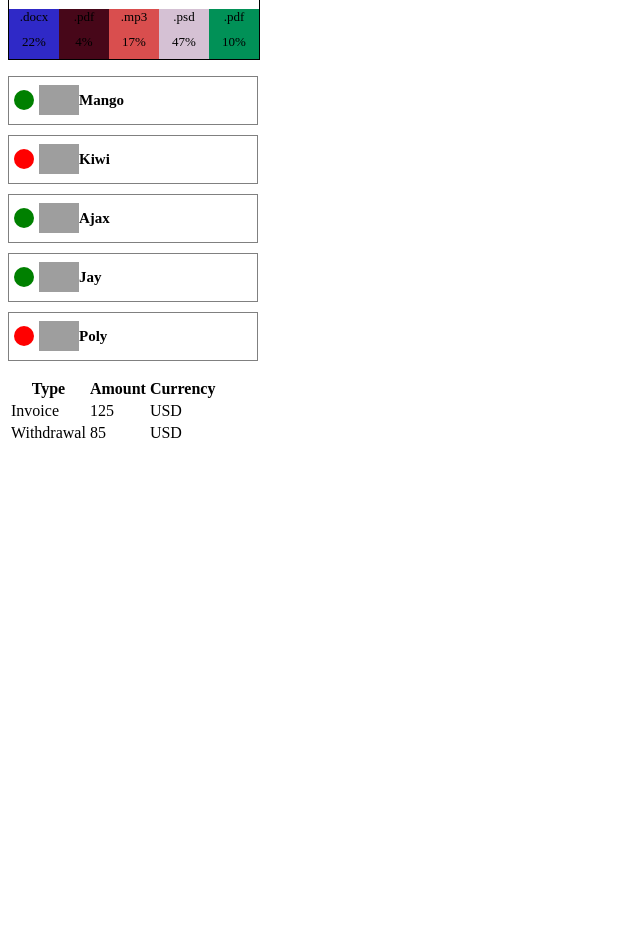
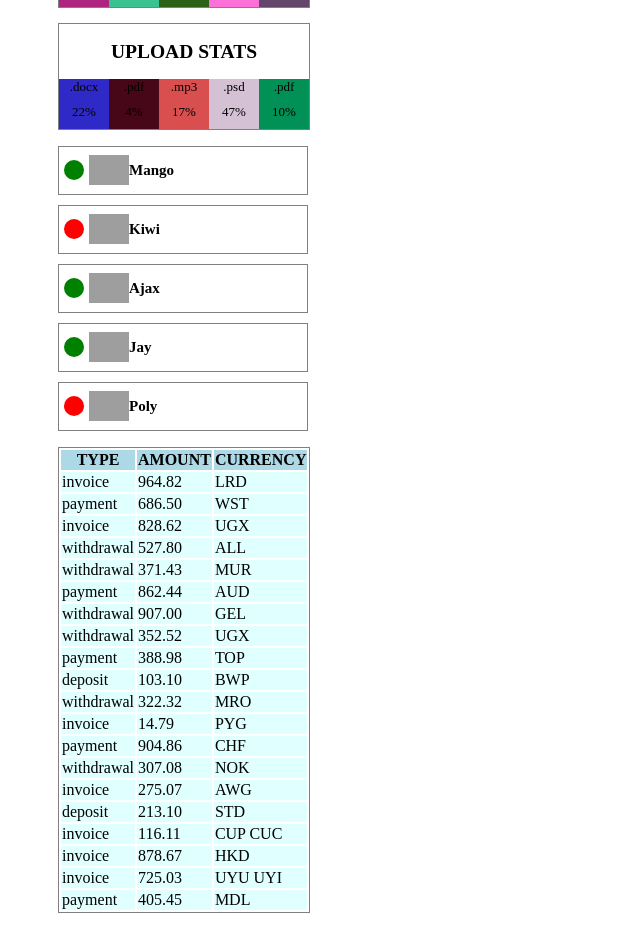
Before and after one commit to Mira1702/goit-react-hw-01-components, a React (Create React App) app: page / in a window 1280 px wide. Shown: the part 354-1306 px from the top of the page, without its empty margins (0-640 px from the left). Before the commit the page ends 807 px from the top, so only its background shows below. Built offline with nearby package versions, Linux system fonts and the light colour scheme; grey boxes are pictures that could not be loaded.

Commit message:
TransactionHistory done

```diff
--- a/src/App.js
+++ b/src/App.js
@@ -10,9 +10,11 @@ import statisticalData from './DataJSON/statisticalData.json';
 import friends from './DataJSON/friends.json';
 import transactions from './DataJSON/transactions.json';
 
+import s from './App.module.scss';
+
 const App = () => {
     return (
-        <div>
+        <div className={s.app}>
             <Profile
               name={user.name}
               tag={user.tag}
--- /dev/null
+++ b/src/App.module.scss
@@ -0,0 +1,3 @@
+.app{
+    padding: 50px;
+}
--- a/src/components/Profile/Profile.module.scss
+++ b/src/components/Profile/Profile.module.scss
@@ -3,9 +3,10 @@
     width: 250px;
     font-size: 13px;
     margin-bottom: 15px;
-    border: 1px solid black;
+    border: 1px solid grey;
 }
 .description {
+    margin: 10px;
     text-align: center;
 }
 .avatar {
@@ -32,5 +33,5 @@
     display: grid;
     text-align: center;
     width: 83.33px;
-    border: 1px solid black;
+    border: 1px solid grey;
 }
--- a/src/components/Statistics/Statistics.module.scss
+++ b/src/components/Statistics/Statistics.module.scss
@@ -6,7 +6,7 @@
     width: 250px;
     font-size: 13px;
     margin-bottom: 15px;
-    border: 1px solid black;
+    border: 1px solid grey;
 }
 .statList {
     list-style-type: none;
--- a/src/components/Transaction/TransactionHistory.js
+++ b/src/components/Transaction/TransactionHistory.js
@@ -1,28 +1,33 @@
 import React from 'react';
+import s from './TransactionHistory.module.scss';
 
-const TransactionHistory = () => {
+const TransactionHistoryItem = ({ id, type, amount, currency }) => {
     return (
-        <table class="transaction-history">
-          <thead>
+        <tr key={id}>
+              <td>{type}</td>
+              <td>{amount}</td>
+              <td>{currency}</td>
+            </tr>
+    )
+}
+
+const TransactionHistoryItemList = ({ items }) => {
+
+  return <tbody className={s.table}>{items.map(TransactionHistoryItem)}</tbody>
+
+}
+const TransactionHistory = ({ items }) => {
+    return (
+      <table key={items.id} className={s.transactionHistory}>
+          <thead className={s.headerList}>
             <tr>
-              <th>Type</th>
-              <th>Amount</th>
-              <th>Currency</th>
+              <th className={s.header}>Type</th>
+              <th className={s.header}>Amount</th>
+              <th className={s.header}>Currency</th>
             </tr>
           </thead>
 
-          <tbody>
-            <tr>
-              <td>Invoice</td>
-              <td>125</td>
-              <td>USD</td>
-            </tr>
-            <tr>
-              <td>Withdrawal</td>
-              <td>85</td>
-              <td>USD</td>
-            </tr>
-          </tbody>
+        <TransactionHistoryItemList items={items}/>
         </table>
     )
 }
--- /dev/null
+++ b/src/components/Transaction/TransactionHistory.module.scss
@@ -0,0 +1,13 @@
+.transactionHistory {
+    width: 250px;
+    border: 1px solid grey;
+}
+.headerList {
+    background-color: lightblue;
+}
+.header {
+    text-transform: uppercase;
+}
+.table {
+    background-color: lightcyan;
+}
```
